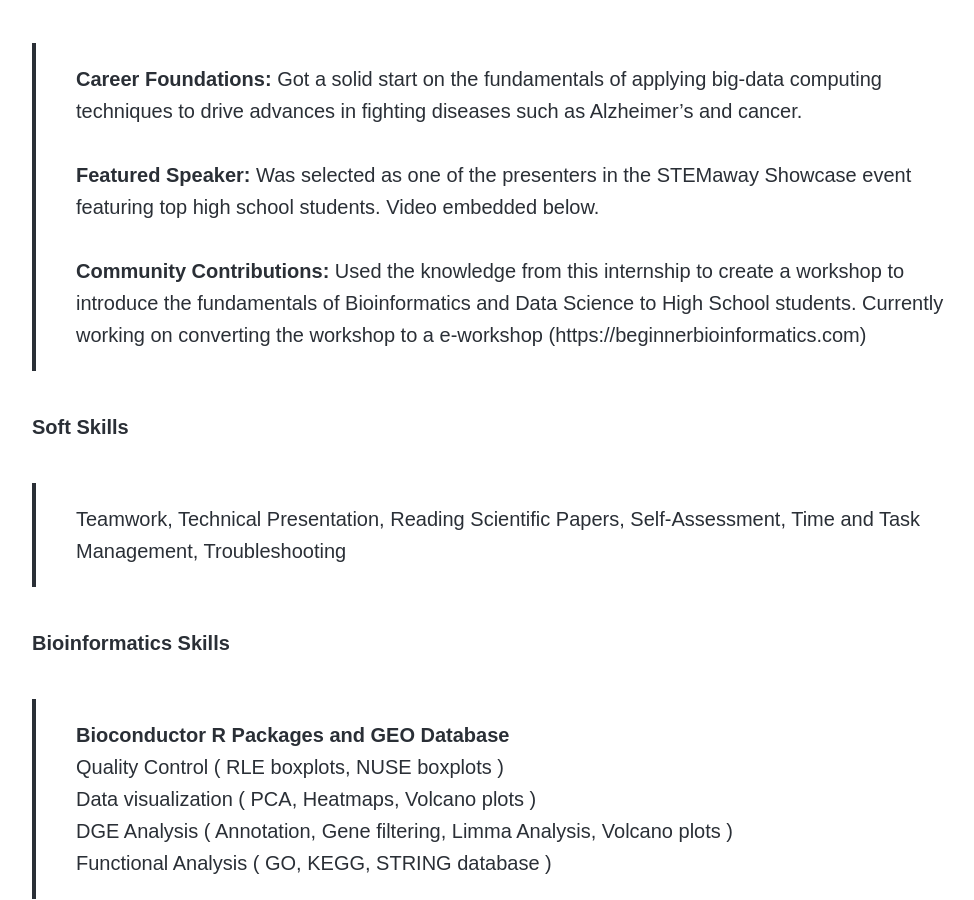
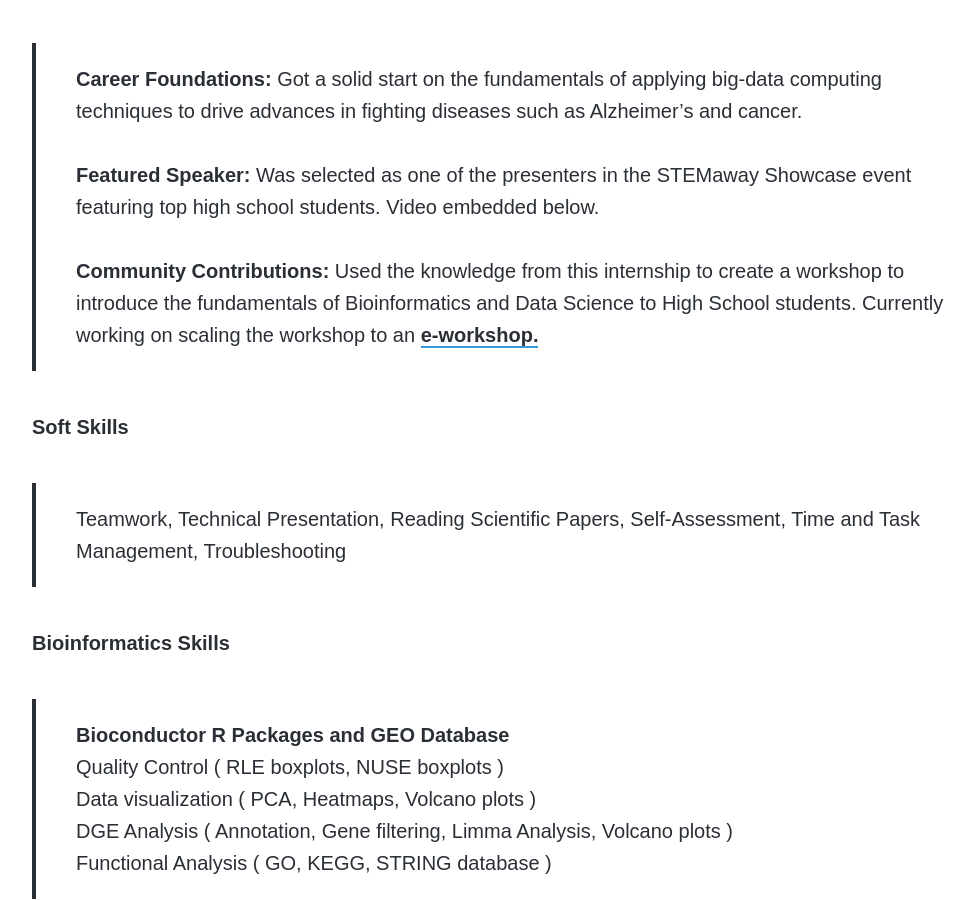
Before and after one commit to disha-22/disha-22.github.io, a Jekyll site: the page built from _projects/bio.md, in a window 1280 px wide and 900 px high, scrolled down 1481 px. Shown: the whole window, without its empty margins (138-1112 px from the left). Built offline with Jekyll 4.4.1, drawn with Linux system fonts in a browser that asks for light colours; nearby versions of some CDN libraries; some web fonts are replaced.

Commit message:
Update bio.md

```diff
--- a/_projects/bio.md
+++ b/_projects/bio.md
@@ -17,7 +17,7 @@ This was an extremely challenging project that helped me get an understanding of
 <h6> Highlights </h6>
 > <b>Career Foundations:</b> Got a solid start on the fundamentals of applying big-data computing techniques to drive advances in fighting diseases such as Alzheimer's and cancer.
 <br><br> <b>Featured Speaker:</b> Was selected as one of the presenters in the STEMaway Showcase event featuring top high school students. Video embedded below.
-<br><br> <b>Community Contributions:</b> Used the knowledge from this internship to create a workshop to introduce the fundamentals of Bioinformatics and Data Science to High School students. Currently working on converting the workshop to a e-workshop (https://beginnerbioinformatics.com)
+<br><br> <b>Community Contributions:</b> Used the knowledge from this internship to create a workshop to introduce the fundamentals of Bioinformatics and Data Science to High School students. Currently working on scaling the workshop to an <a  href="https://beginnerbioinformatics.com"> e-workshop. </a>
 
 <h6> Soft Skills </h6>
 > Teamwork, Technical Presentation, Reading Scientific Papers, Self-Assessment, Time and Task Management, Troubleshooting
```
